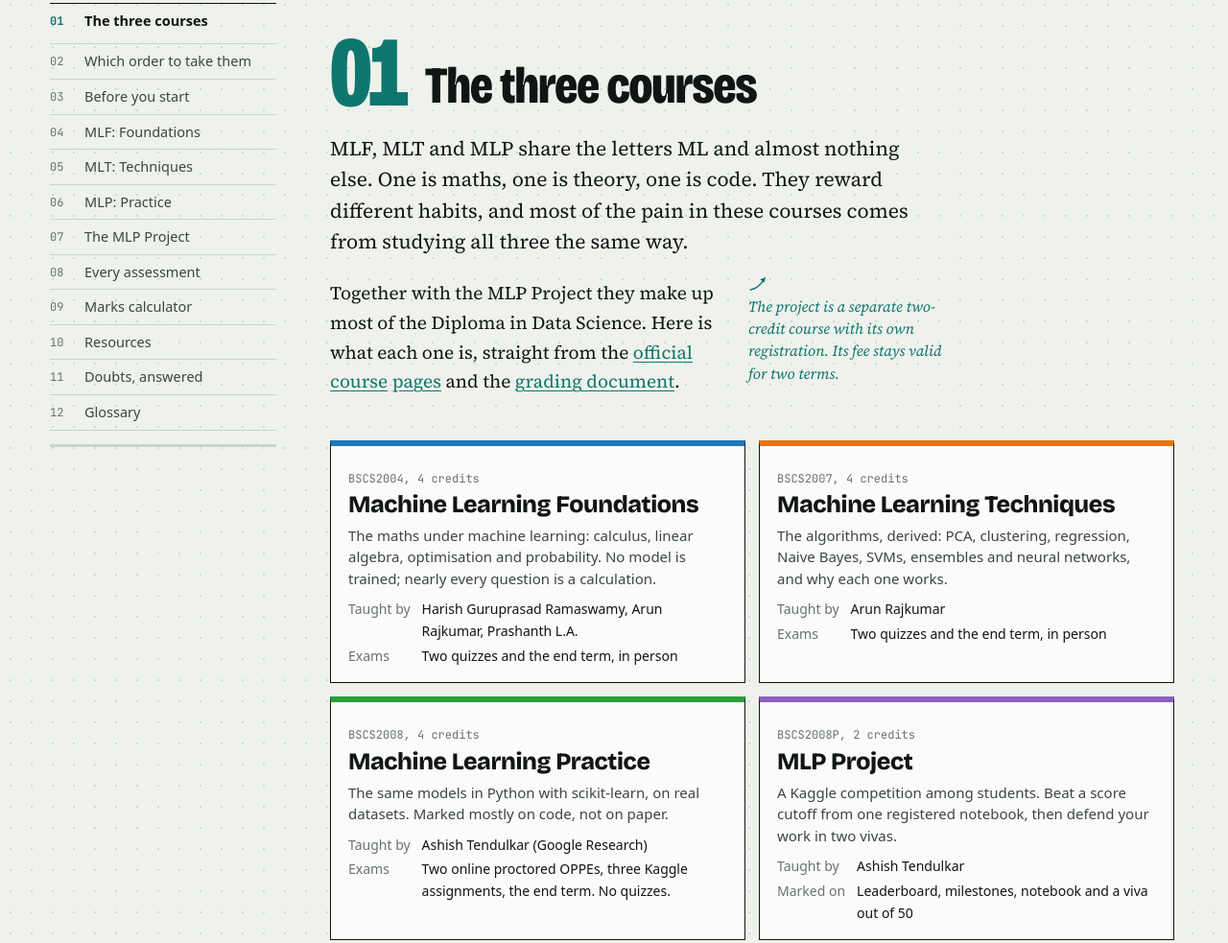
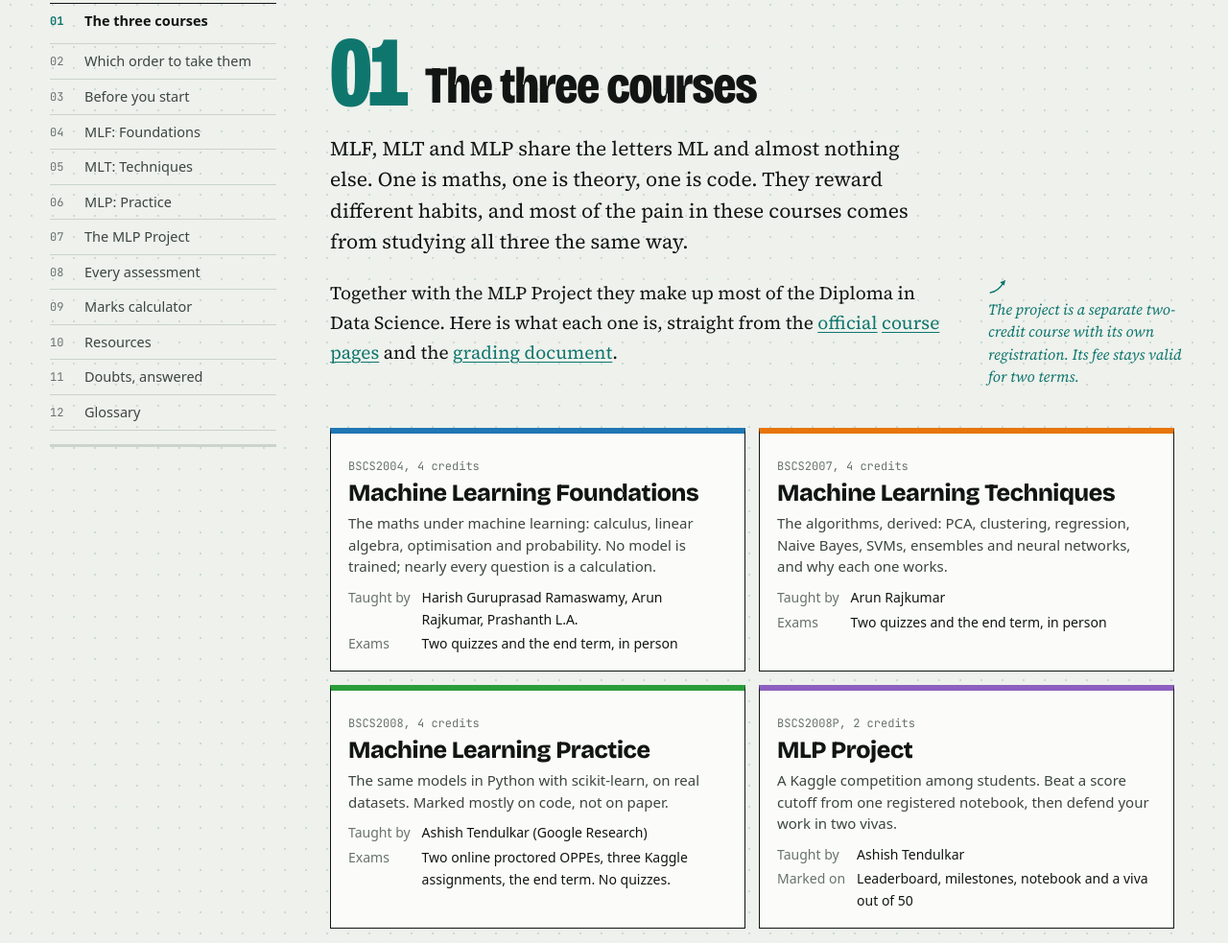
Before and after one commit to angadseth/converge, a plain HTML site: page index.html in a window 1280 px wide. Shown: the part 2052-3035 px from the top of the page at 96% size. Drawn offline with nearby package versions, Linux system fonts and the light colour scheme.

Commit message:
Hang margin notes in the right margin on wide screens (specificity fix)

```diff
--- a/assets/site/components.css
+++ b/assets/site/components.css
@@ -14,7 +14,7 @@ code { font-family: var(--mono); font-size: 0.8em; background: var(--fill); padd
 .wide { max-width: 880px; }
 
 /* ---------- margin notes: like plt.annotate, an arrow and an italic line ---------- */
-.note { position: relative; margin: 0 0 1.1em; padding-left: 30px; font-style: italic; font-size: 16.5px; line-height: 1.5; color: var(--teal); }
+.body > .note, .note { position: relative; margin: 0 0 1.1em; padding-left: 30px; font-style: italic; font-size: 16.5px; line-height: 1.5; color: var(--teal); }
 .note::before {
   content: ""; position: absolute; left: 0; top: 0.55em; width: 20px; height: 12px;
   background: currentColor;
@@ -23,7 +23,7 @@ code { font-family: var(--mono); font-size: 0.8em; background: var(--fill); padd
 }
 @media (min-width: 1240px) {
   .body { position: relative; }
-  .note { float: right; clear: right; width: 204px; margin: 0.2em -250px 1em 0; padding-left: 0; padding-top: 18px; font-size: 15.5px; }
+  .body > .note { float: right; clear: right; width: 204px; margin: 0.2em -250px 1em 0; padding-left: 0; padding-top: 18px; font-size: 15.5px; }
   .note::before { top: 0; left: 0; transform: scaleX(-1) rotate(8deg); }
   .body::after { content: ""; display: block; clear: both; }
 }
```
